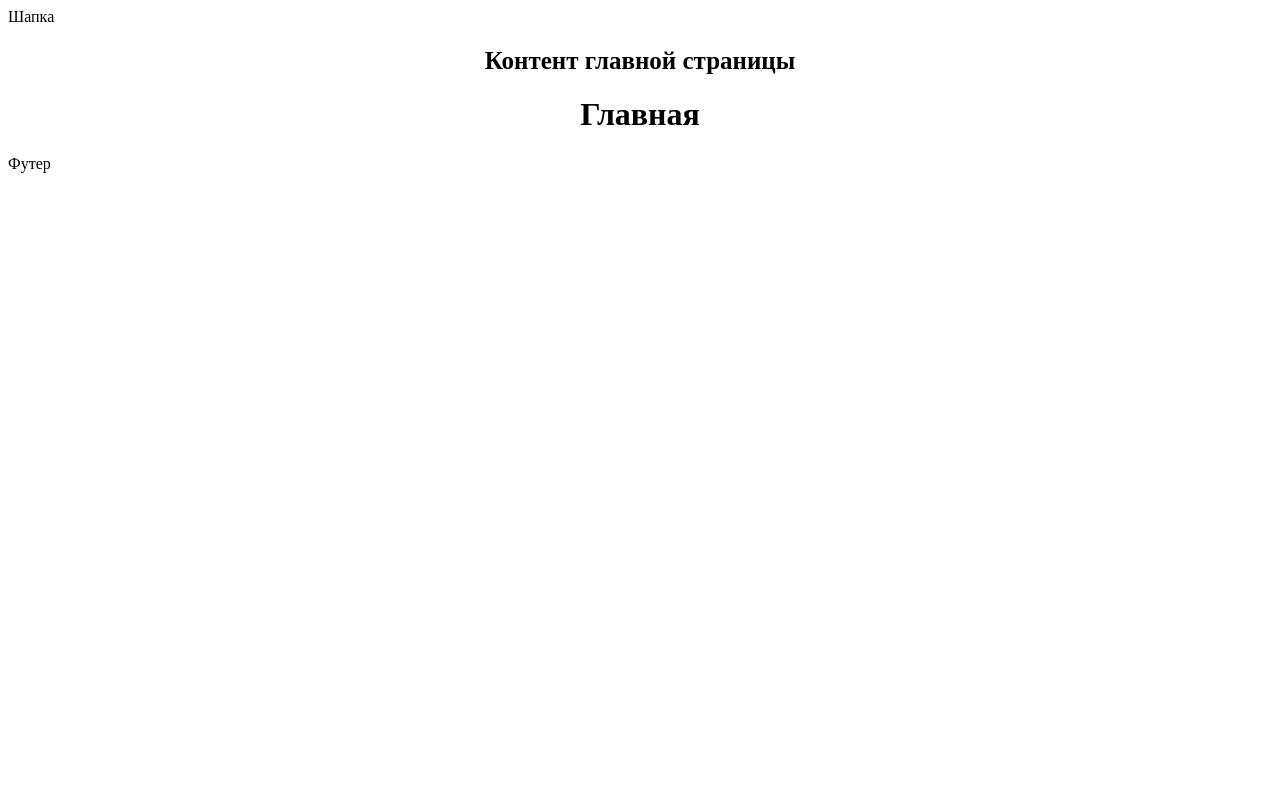
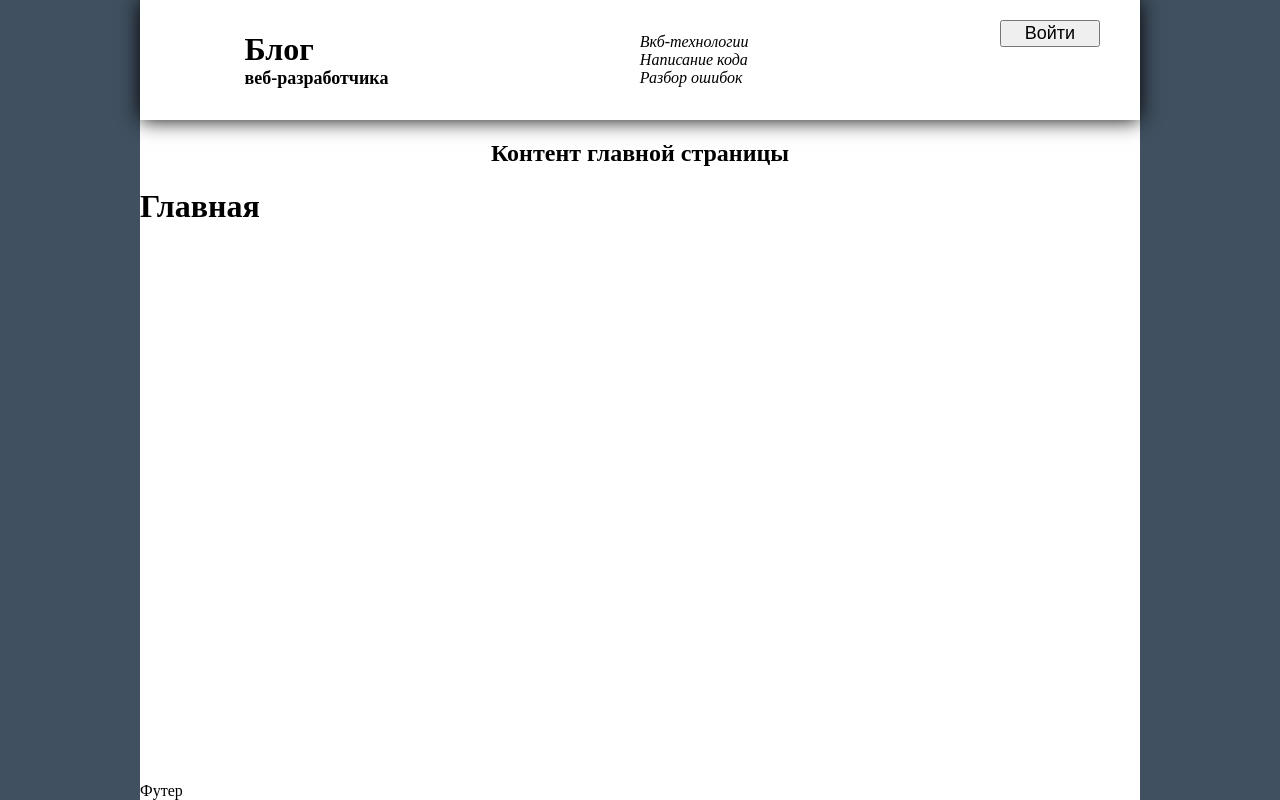
Before and after one commit to wwweb-love/frontend-practic, a React (Vite) app: page / in a window 1280 px wide. Built offline with nearby package versions, Linux system fonts and the light colour scheme; a web font is replaced by a local one.

Commit message:
versstka

```diff
--- a/src/Blog.jsx
+++ b/src/Blog.jsx
@@ -1,22 +1,32 @@
 import styled from "styled-components"
 import { Routes, Route } from "react-router-dom"
+import { Header } from "./components"
 
-const Header = () => <div>Шапка</div>
 const Footer = () => <div>Футер</div>
 
+const AppColumn = styled.div`
+  display: flex;
+  flex-direction: column;
+  justify-content: space-between;
+  width: 1000px;
+  min-height: 100%;
+  background-color: #fff;
+  margin: 0 auto;
+`
 const Content = styled.div`
+  padding: 120px 0;
+`
+const H2 = styled.h2`
   text-align: center
 `
 
-const H2 = styled.h2`
-  font-size: 25px;
-`
+
 
 function Blog() {
   return (
-    <>
+    <AppColumn>
+      <Header />
       {/* <i className="fa fa-camera-retro"></i> */}
-      <Header />
       <Content>
         <H2>Контент главной страницы</H2>
 
@@ -31,7 +41,7 @@ function Blog() {
         </Routes>
       </Content>
       <Footer />
-    </>
+    </AppColumn>
   )
 }
 
--- /dev/null
+++ b/src/components/header/Header.jsx
@@ -0,0 +1,31 @@
+import { Logo, ControlPanel } from "./index"
+import styled from "styled-components"
+
+const Description = styled.div`
+    font-style: italic;
+    display: flex;
+    align-items: center;
+`
+
+const HeaderContainer = ({ className }) => (
+    <header className={className}>
+        <Logo />
+
+        <Description>Вкб-технологии<br />Написание кода<br />Разбор ошибок</Description>
+
+        <ControlPanel />
+    </header>
+)
+
+
+export const Header = styled(HeaderContainer)`
+    display: flex;
+    justify-content: space-between;
+    position: fixed;
+    top: 0px;
+    width: 1000px;
+    padding: 20px 40px;
+    height: 120px;
+    box-shadow: 0px 0px 20px #000;
+    background-color: #fff;
+`
--- /dev/null
+++ b/src/components/header/components/ControlPanel.jsx
@@ -0,0 +1,32 @@
+import styled from "styled-components";
+import { Icon } from "../../../components";
+
+const RightAlign = styled.div`
+    display: flex;
+    justify-content: flex-end;
+`
+
+const Button = styled.button`
+    font-size: 18px;
+    width: 100px;
+    height" 32px;
+`
+
+const ControlPanelContainer = ({ className }) => {
+    return (
+        <div className={className}>
+            <RightAlign>
+                <Button>Войти</Button>
+            </RightAlign>
+
+            <RightAlign>
+                <Icon id="fa-backward" margin="10px 0 0 0"/>
+                <Icon id="fa-file-text-o" margin="10px 0 0 16px" />
+                <Icon id="fa-users" margin="10px 0 0 16px" />
+            </RightAlign>
+        </div>
+    )
+}
+
+export const ControlPanel = styled(ControlPanelContainer)`
+ `
--- /dev/null
+++ b/src/components/header/components/Logo.jsx
@@ -0,0 +1,36 @@
+import styled from "styled-components"
+import { Icon } from "../../../components"
+
+
+const TextContainer = ({ className }) => (
+    <div className={className}>
+        <LargeText>Блог</LargeText>
+        <SmallText>веб-разработчика</SmallText>
+    </div>
+)
+
+const LargeText = styled.div`
+    font-size: 32px;
+    font-weight: bold;
+`
+
+const SmallText = styled.div`
+    font-size: 18px;
+    font-weight: bold;
+`
+const Text = styled(TextContainer)`
+    display: flex;
+    flex-direction: column;
+    justify-content: center;
+`
+
+const LogoContainer = ({ className }) => (
+    <div className={className}>
+        <Icon size="70px" margin="0 10px 0 0" id="fa-code" />
+        <Text />
+    </div>
+)
+
+export const Logo = styled(LogoContainer)`
+    display: flex;
+`
--- /dev/null
+++ b/src/components/header/index.js
@@ -0,0 +1,2 @@
+export * from "./components/ControlPanel"
+export * from "./components/Logo"
--- /dev/null
+++ b/src/components/icon/icon.jsx
@@ -0,0 +1,13 @@
+import styled from "styled-components"
+
+const IconContainer = ({className, id}) => (
+    <div className={className}>
+        <i className={`fa ${id}`} aria-hidden="true"></i>
+    </div>
+)
+
+
+export const Icon = styled(IconContainer)`
+    font-size: ${({size = "24px"}) => size};
+    margin: ${({margin = "0"}) => margin};
+`
--- /dev/null
+++ b/src/components/index.js
@@ -0,0 +1,2 @@
+export * from "./header/Header.jsx"
+export * from "./icon/icon.jsx"
--- a/src/index.css
+++ b/src/index.css
@@ -1 +1,20 @@
-@import url('./fonts/font-awesome.css')
+@import url('./fonts/font-awesome.css');
+
+* {
+    box-sizing: border-box;
+}
+
+body {
+    margin: 0;
+    background-color: #405060;
+}
+
+html,
+body,
+#root {
+    height: 100%;
+}
+
+code {
+    font-family: source-ccode-pro, Menlo, Monaco, Consolas, "Courier New", monospace;
+}
--- a/src/main.jsx
+++ b/src/main.jsx
@@ -5,7 +5,7 @@ import "./index.css"
 import { BrowserRouter } from 'react-router'
 
 createRoot(document.getElementById('root')).render(
-  <BrowserRouter>
-    <Blog />
-  </BrowserRouter>
+    <BrowserRouter>
+      <Blog />
+    </BrowserRouter>
 )
```
